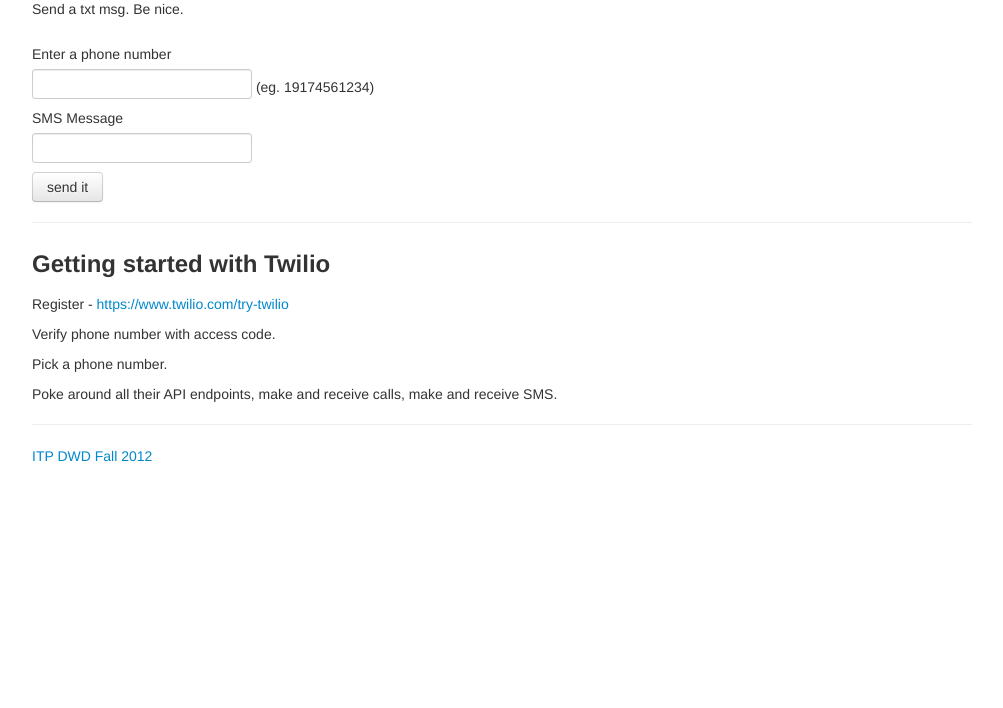
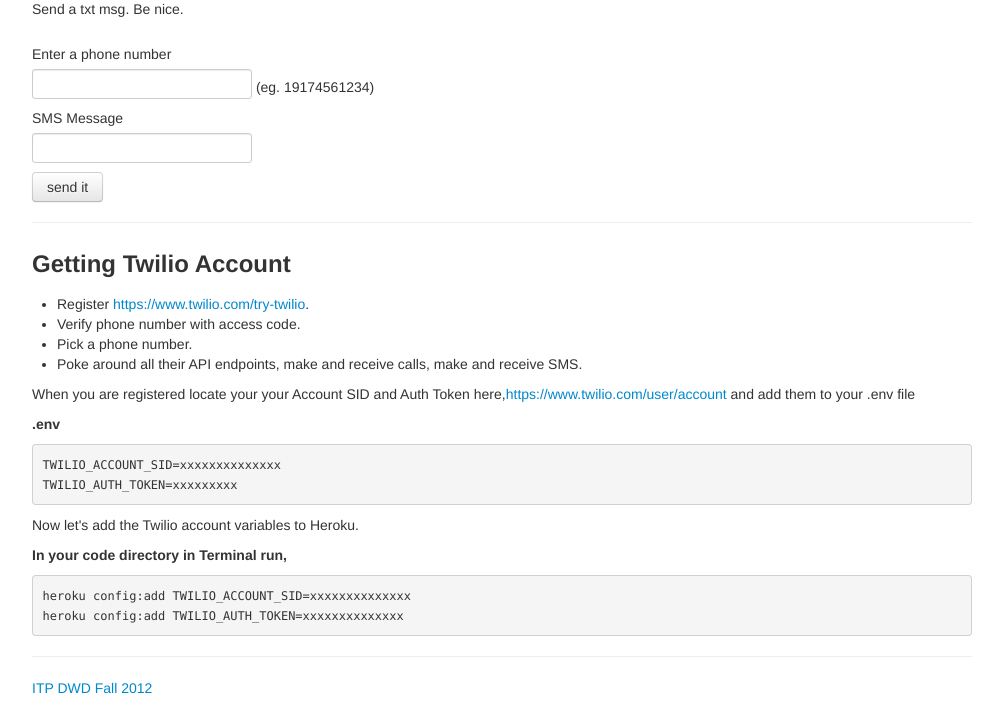
Before and after one commit to johnschimmel/itp-py-dwd-remote-apis, a Flask app: page /twilio in a window 1280 px wide. Shown: the part 143-851 px from the top of the page, without its empty margins (138-1141 px from the left). Before the commit the page ends 605 px from the top, so only its background shows below. Run offline with Flask 2, Linux system fonts and the light colour scheme; some libraries are stand-ins or nearby versions; some web fonts are replaced.

Commit message:
updated twilio template

```diff
--- a/templates/twilio.html
+++ b/templates/twilio.html
@@ -18,11 +18,31 @@
 
 <hr>
 
-<h3>Getting started with Twilio</h3>
-<p>Register - <a href="https://www.twilio.com/try-twilio">https://www.twilio.com/try-twilio</a></p>
-<p>Verify phone number with access code.</p>
-<p>Pick a phone number.</p>
-<p>Poke around all their API endpoints, make and receive calls, make and receive SMS.</p>
+
+<h3 id="getting-twilio-account">Getting Twilio Account</h3>
+
+<ul>
+<li>Register <a href="https://www.twilio.com/try-twilio">https://www.twilio.com/try-twilio</a>.</li>
+<li>Verify phone number with access code.</li>
+<li>Pick a phone number.</li>
+<li>Poke around all their API endpoints, make and receive calls, make and receive SMS.</li>
+</ul>
+
+<p>When you are registered locate your your Account SID and Auth Token here,<a href="https://www.twilio.com/user/account">https://www.twilio.com/user/account</a> and add them to your .env file</p>
+
+<p><strong>.env</strong>    </p>
+
+<pre><code>TWILIO_ACCOUNT_SID=xxxxxxxxxxxxxx
+TWILIO_AUTH_TOKEN=xxxxxxxxx
+</code></pre>
+
+<p>Now let's add the Twilio account variables to Heroku.</p>
+
+<p><strong>In your code directory in Terminal run,</strong></p>
+
+<pre><code>heroku config:add TWILIO_ACCOUNT_SID=xxxxxxxxxxxxxx
+heroku config:add TWILIO_AUTH_TOKEN=xxxxxxxxxxxxxx
+</code></pre>
 {% endblock %}
 
 
```
